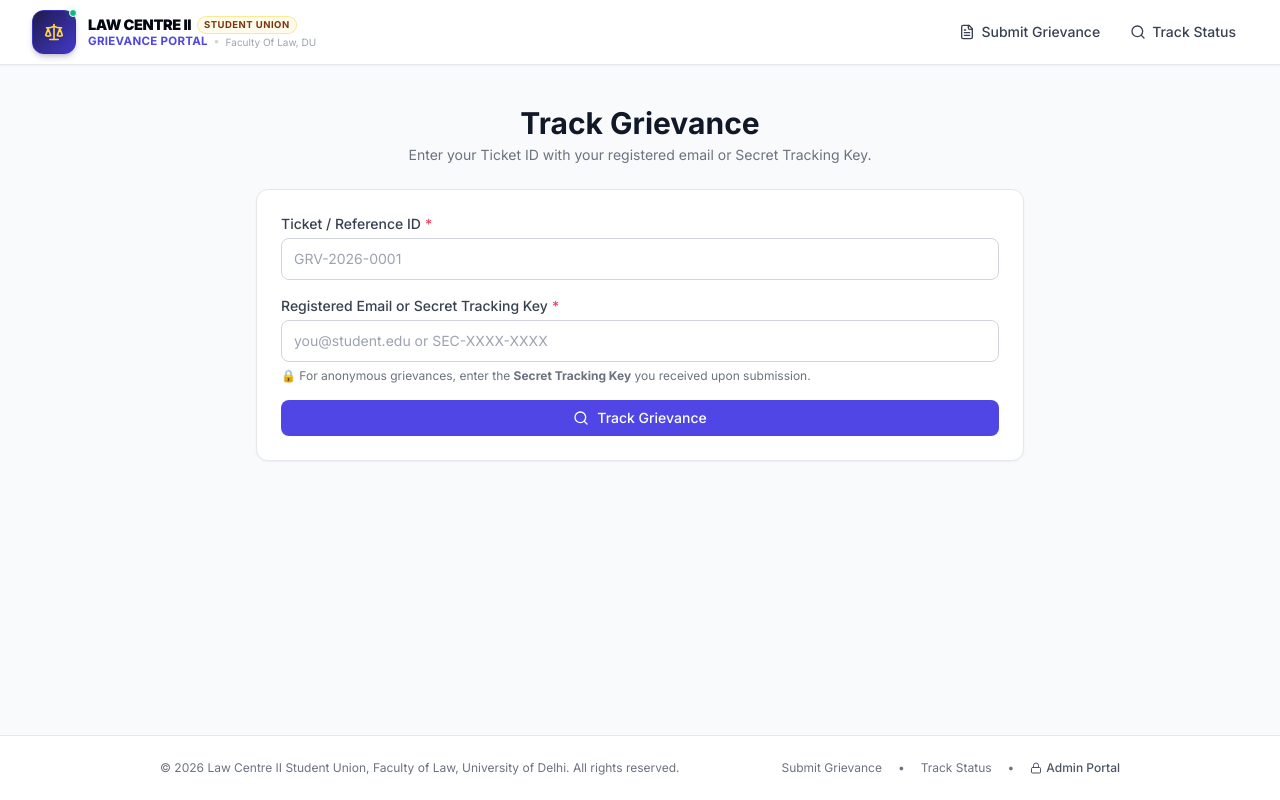
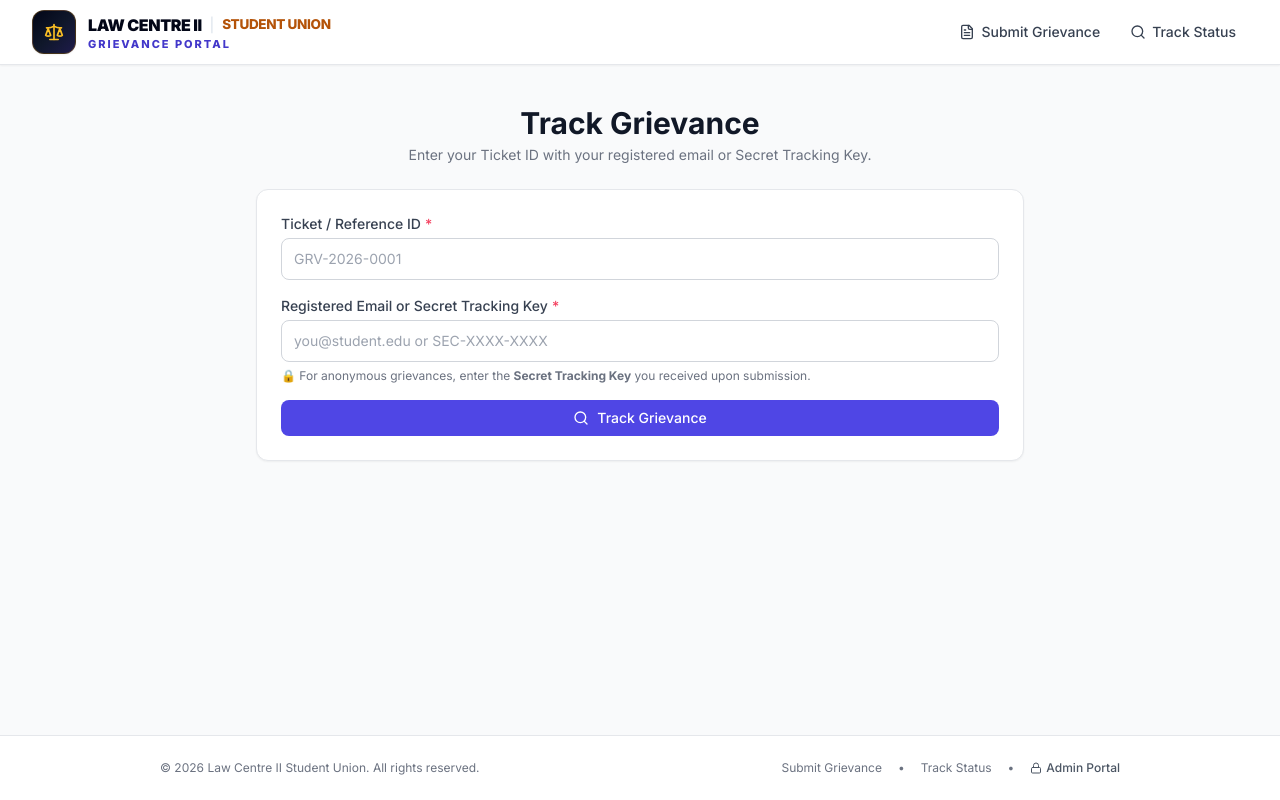
Before and after one commit to DevilEye03/lc2-grievance-portal, a Next.js app: page /track in a window 1280 px wide. Built offline with nearby package versions, Linux system fonts and the light colour scheme.

Commit message:
feat: refine header brand to Law Centre II | Student Union Grievance Portal without Faculty of Law DU

```diff
--- a/src/app/layout.tsx
+++ b/src/app/layout.tsx
@@ -14,8 +14,8 @@ export const metadata: Metadata = {
     default: "Law Centre II Student Union Grievance Portal",
   },
   description:
-    "Official grievance redressal portal of the Law Centre-II Student Union, Faculty of Law, University of Delhi. Submit, track, and resolve student complaints transparently.",
-  keywords: ["grievance", "complaint", "Law Centre II", "Student Union", "Faculty of Law", "DU"],
+    "Official grievance redressal portal of the Law Centre-II Student Union. Submit, track, and resolve student complaints transparently.",
+  keywords: ["grievance", "complaint", "Law Centre II", "Student Union"],
 };
 
 export default function RootLayout({ children }: { children: React.ReactNode }) {
--- a/src/app/portal/page.tsx
+++ b/src/app/portal/page.tsx
@@ -15,7 +15,7 @@ export default function PortalLandingPage() {
         {/* Minimal Hero Header */}
         <div className="text-center mb-8 sm:mb-12">
           <div className="inline-flex items-center gap-2 bg-brand-50 border border-brand-200 text-brand-700 rounded-full px-3.5 py-1 text-xs font-semibold mb-3">
-            <span>Faculty of Law • University of Delhi</span>
+            <span>Official Student Grievance Redressal Platform</span>
           </div>
           <h1 className="text-2xl sm:text-4xl font-extrabold text-gray-900 tracking-tight">
             Law Centre II <span className="text-brand-600">Student Union</span>
--- a/src/components/layout/Footer.tsx
+++ b/src/components/layout/Footer.tsx
@@ -5,7 +5,7 @@ export function Footer() {
   return (
     <footer className="border-t border-gray-200 bg-white py-6 mt-auto">
       <div className="max-w-5xl mx-auto px-4 sm:px-6 lg:px-8 flex flex-col sm:flex-row items-center justify-between gap-3 text-xs text-gray-500">
-        <p>© {new Date().getFullYear()} Law Centre II Student Union, Faculty of Law, University of Delhi. All rights reserved.</p>
+        <p>© {new Date().getFullYear()} Law Centre II Student Union. All rights reserved.</p>
         <div className="flex items-center gap-3.5 sm:gap-4">
           <Link href="/submit" className="hover:text-brand-600 transition-colors">
             Submit Grievance
--- a/src/components/layout/Navbar.tsx
+++ b/src/components/layout/Navbar.tsx
@@ -17,28 +17,24 @@ export function Navbar() {
             className="flex items-center gap-2.5 sm:gap-3 group"
             onClick={() => setMobileMenuOpen(false)}
           >
-            <div className="relative flex items-center justify-center h-10 w-10 sm:h-11 sm:w-11 rounded-xl bg-gradient-to-br from-brand-950 via-brand-850 to-brand-700 text-white shadow-md shadow-brand-950/20 border border-brand-700/50 group-hover:scale-105 transition-transform flex-shrink-0">
-              <Scale className="h-5 w-5 text-amber-300 drop-shadow-sm" />
-              <span className="absolute -top-0.5 -right-0.5 flex h-2 w-2">
-                <span className="animate-ping absolute inline-flex h-full w-full rounded-full bg-emerald-400 opacity-75"></span>
-                <span className="relative inline-flex rounded-full h-2 w-2 bg-emerald-500 border border-white"></span>
-              </span>
+            {/* Seal / Crest */}
+            <div className="flex items-center justify-center h-10 w-10 sm:h-11 sm:w-11 rounded-xl bg-gradient-to-br from-slate-950 via-slate-900 to-brand-950 text-amber-400 shadow-sm border border-amber-500/25 group-hover:border-amber-400/50 group-hover:scale-105 transition-all flex-shrink-0">
+              <Scale className="h-5 w-5 sm:h-5.5 sm:w-5.5 text-amber-400 drop-shadow-xs" />
             </div>
-            <div className="flex flex-col justify-center">
-              <div className="flex items-center gap-1.5 flex-wrap leading-tight">
-                <span className="text-[12.5px] sm:text-[14.5px] font-black tracking-tight text-gray-950 uppercase font-sans">
+
+            {/* Typography */}
+            <div className="flex flex-col justify-center min-w-0">
+              <div className="flex items-center gap-1.5 sm:gap-2 leading-none whitespace-nowrap">
+                <span className="text-[13.5px] sm:text-[16px] font-black tracking-tight text-slate-950 uppercase font-sans">
                   Law Centre II
                 </span>
-                <span className="text-[9px] sm:text-[9.5px] font-bold uppercase tracking-wider bg-amber-50 text-amber-900 border border-amber-200/90 px-1.5 py-0.5 rounded-full shadow-xs">
+                <span className="text-slate-300 font-light text-xs sm:text-sm">|</span>
+                <span className="text-[11.5px] sm:text-[13.5px] font-extrabold text-amber-700 uppercase tracking-tight">
                   Student Union
                 </span>
               </div>
-              <p className="text-[10px] sm:text-[11.5px] font-bold text-brand-600 tracking-wide uppercase mt-0.5 flex items-center gap-1.5 leading-none">
-                <span>Grievance Portal</span>
-                <span className="text-gray-300 hidden lg:inline">•</span>
-                <span className="text-[10px] font-normal text-gray-400 capitalize tracking-normal hidden lg:inline">
-                  Faculty of Law, DU
-                </span>
+              <p className="text-[9.5px] sm:text-[11px] font-extrabold text-brand-700 tracking-[0.18em] uppercase mt-1 leading-none">
+                Grievance Portal
               </p>
             </div>
           </Link>
```
